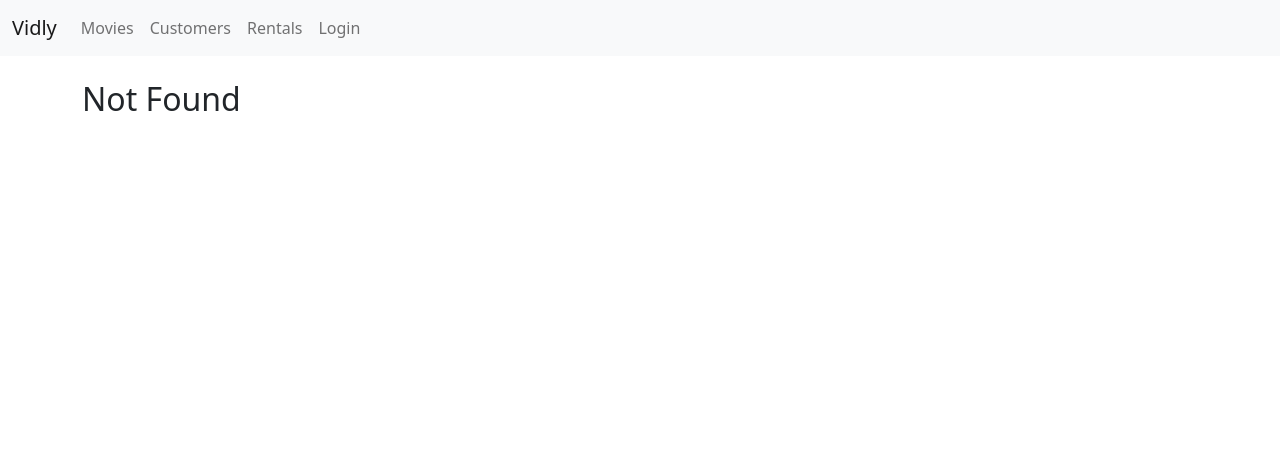
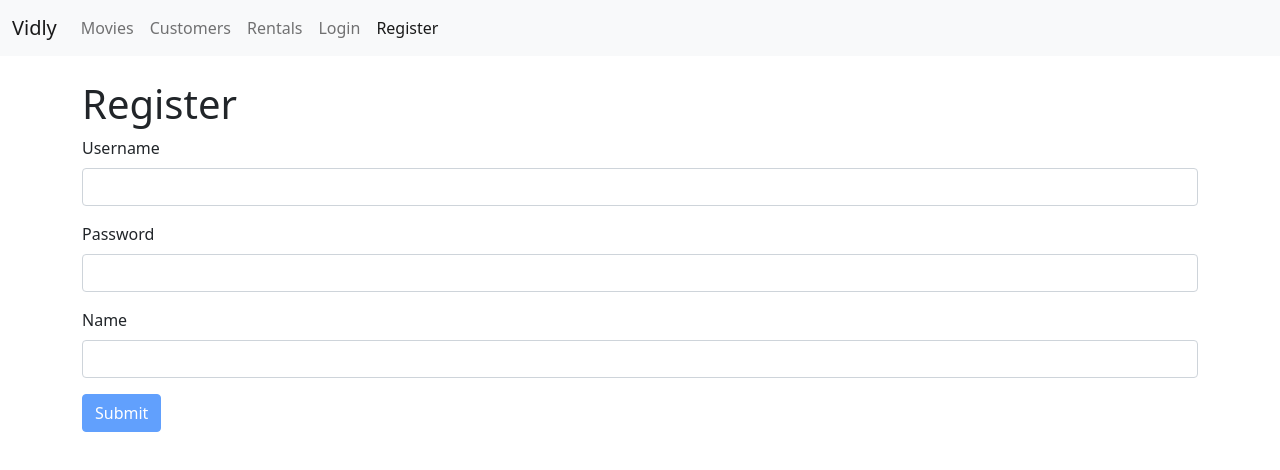
Before and after one commit to shakilhossain1/react-vidly, a React (Vite) app: page /register in a window 1280 px wide. Before the commit this address led to /not-found. Shown: the top 470 px of the page. Built offline with nearby package versions, Linux system fonts and the light colour scheme.

Commit message:
register form

```diff
--- a/src/App.jsx
+++ b/src/App.jsx
@@ -2,6 +2,7 @@
 import {Route, Redirect, Switch} from 'react-router-dom';
 import Movies from './components/movies';
 import LoginForm from './components/loginForm';
+import RegisterForm from './components/registerForm';
 import MovieForm from './components/movieForm';
 import Customers from './components/customers';
 import Rentals from './components/rentals';
@@ -18,6 +19,7 @@
           <Switch>
             <Route path='/movies/:id' component={MovieForm} />
             <Route path='/login' component={LoginForm} />
+            <Route path='/register' component={RegisterForm} />
             <Route path='/movies' component={Movies} />
             <Route path='/customers' component={Customers} />
             <Route path='/rentals' component={Rentals} />
--- a/src/components/navBar.jsx
+++ b/src/components/navBar.jsx
@@ -41,6 +41,11 @@
                 Login
               </NavLink>
             </li>
+            <li className='nav-item'>
+              <NavLink className='nav-link' to='/register'>
+                Register
+              </NavLink>
+            </li>
           </ul>
         </div>
       </div>
--- /dev/null
+++ b/src/components/registerForm.jsx
@@ -0,0 +1,41 @@
+import React from 'react';
+import Joi from 'joi-browser';
+import Form from './common/form';
+
+class LoginForm extends Form {
+  state = {
+    data: {
+      username: '',
+      password: '',
+      name: '',
+    },
+    errors: {},
+  };
+
+  schema = {
+    username: Joi.string().required().email().label('Username'),
+    password: Joi.string().required().min(6).max(20).label('Password'),
+    name: Joi.string().required().max(30).label('Name'),
+  };
+
+  doSubmit = () => {
+    alert('submited register form')
+  };
+
+  render() {
+    const {data, errors} = this.state;
+    return (
+      <div>
+        <h1>Register</h1>
+        <form onSubmit={this.handleSubmit}>
+          {this.renderInput('username', 'Username', 'email')}
+          {this.renderInput('password', 'Password', 'password')}
+          {this.renderInput('name', 'Name')}
+          {this.renderButton('Submit')}
+        </form>
+      </div>
+    );
+  }
+}
+
+export default LoginForm;
```
